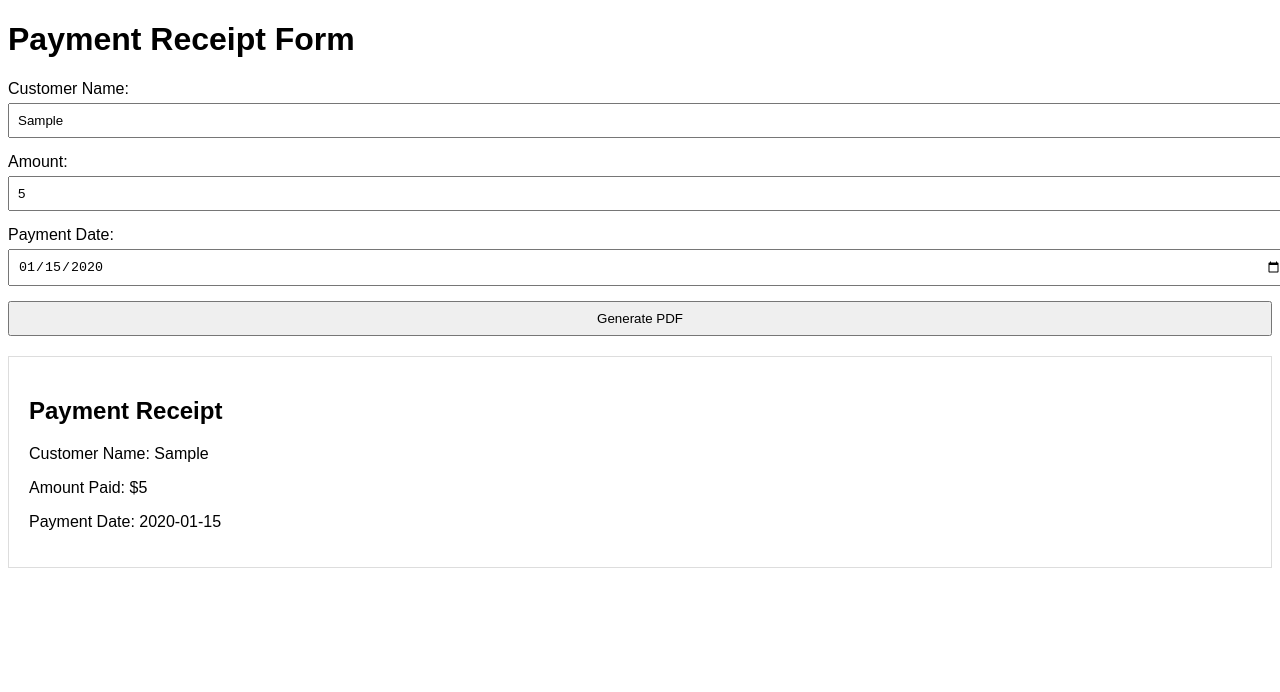
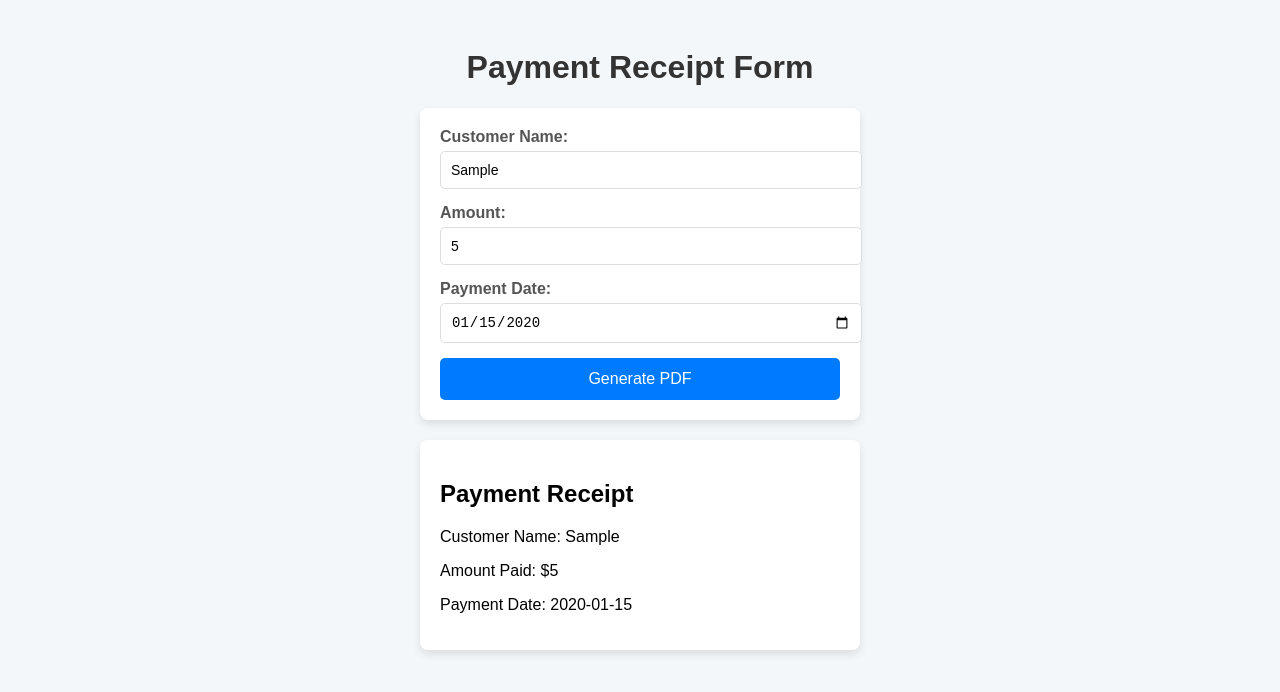
Before and after one commit to prafulkadam007/prafulkadam007.github.io, a plain HTML site: page index.html in a window 1280 px wide. Both pictures are taken after typing "Sample", "5", "2020-01-15" into the empty fields and a click on the button "Generate PDF". Drawn offline with nearby package versions, Linux system fonts and the light colour scheme.

Commit message:
styles added

```diff
--- a/index.html
+++ b/index.html
@@ -6,12 +6,70 @@
   <title>Payment Receipt</title>
   <script src="https://cdnjs.cloudflare.com/ajax/libs/jspdf/2.4.0/jspdf.umd.min.js"></script>
   <script src="https://cdnjs.cloudflare.com/ajax/libs/html2canvas/1.4.1/html2canvas.min.js"></script>
-
   <style>
-    body { font-family: Arial, sans-serif; }
-    .form-group { margin-bottom: 15px; }
-    label { display: block; margin-bottom: 5px; }
-    input, button { padding: 8px; width: 100%; }
+    body {
+      font-family: 'Arial', sans-serif;
+      background: #f4f7f9;
+      padding: 20px;
+    }
+    h1 {
+      text-align: center;
+      color: #333;
+    }
+    form {
+      max-width: 400px;
+      margin: 0 auto;
+      background: white;
+      padding: 20px;
+      border-radius: 8px;
+      box-shadow: 0 4px 8px rgba(0, 0, 0, 0.1);
+    }
+    .form-group {
+      margin-bottom: 15px;
+    }
+    label {
+      display: block;
+      margin-bottom: 5px;
+      font-weight: bold;
+      color: #555;
+    }
+    input {
+      width: 100%;
+      padding: 10px;
+      border: 1px solid #ddd;
+      border-radius: 5px;
+      font-size: 14px;
+    }
+    button {
+      width: 100%;
+      padding: 12px;
+      background: #007BFF;
+      color: white;
+      font-size: 16px;
+      border: none;
+      border-radius: 5px;
+      cursor: pointer;
+      transition: background 0.3s ease;
+    }
+    button:hover {
+      background: #0056b3;
+    }
+    #receipt {
+      max-width: 400px;
+      margin: 20px auto;
+      background: white;
+      padding: 20px;
+      border-radius: 8px;
+      box-shadow: 0 4px 8px rgba(0, 0, 0, 0.1);
+    }
+    #sharePdf {
+      display: none;
+      margin-top: 20px;
+      background: #28a745;
+    }
+    #sharePdf:hover {
+      background: #218838;
+    }
   </style>
 </head>
 <body>
@@ -32,16 +90,14 @@
     <button type="submit">Generate PDF</button>
   </form>
 
-<!-- Hidden receipt div for styling the receipt -->
-<div id="receipt" style="display:none; padding: 20px; border: 1px solid #ddd; margin-top: 20px;">
+  <div id="receipt" style="display:none;">
     <h2>Payment Receipt</h2>
     <p id="customerName"></p>
     <p id="paymentAmount"></p>
     <p id="paymentDate"></p>
   </div>
 
-<button id="sharePdf" style="display:none; margin-top: 20px;">Share PDF</button>
-
+  <button id="sharePdf">Share PDF</button>
 
   <script src="app.js"></script>
 </body>
```
Lines whose indentation alone changed are shown as unchanged.
